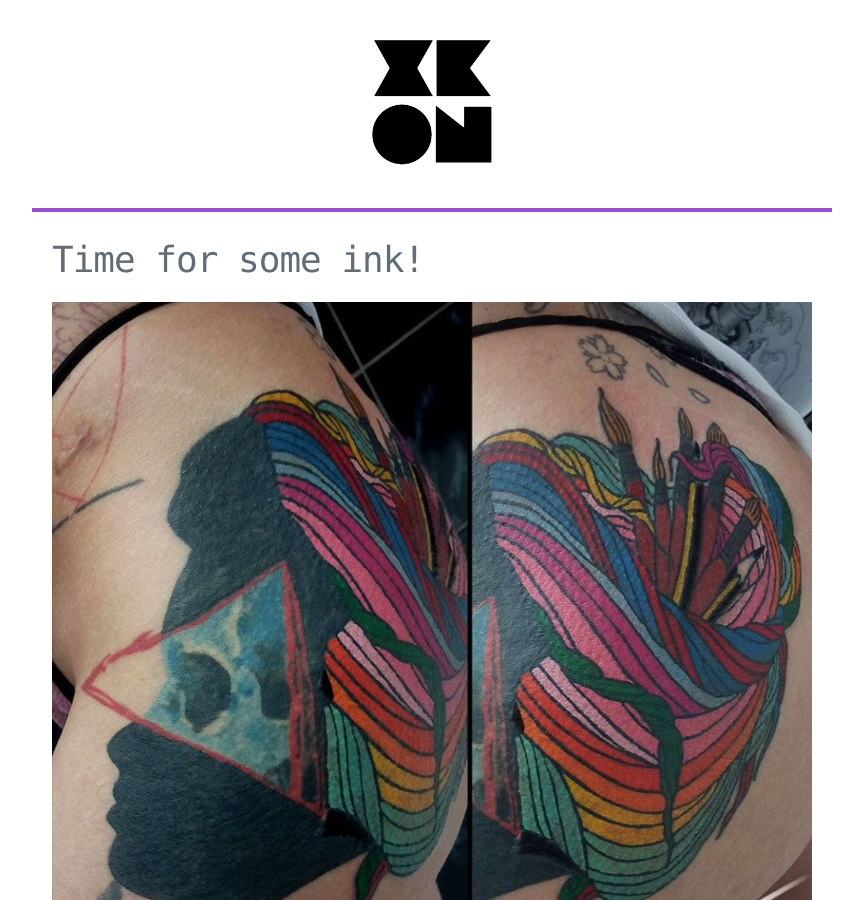
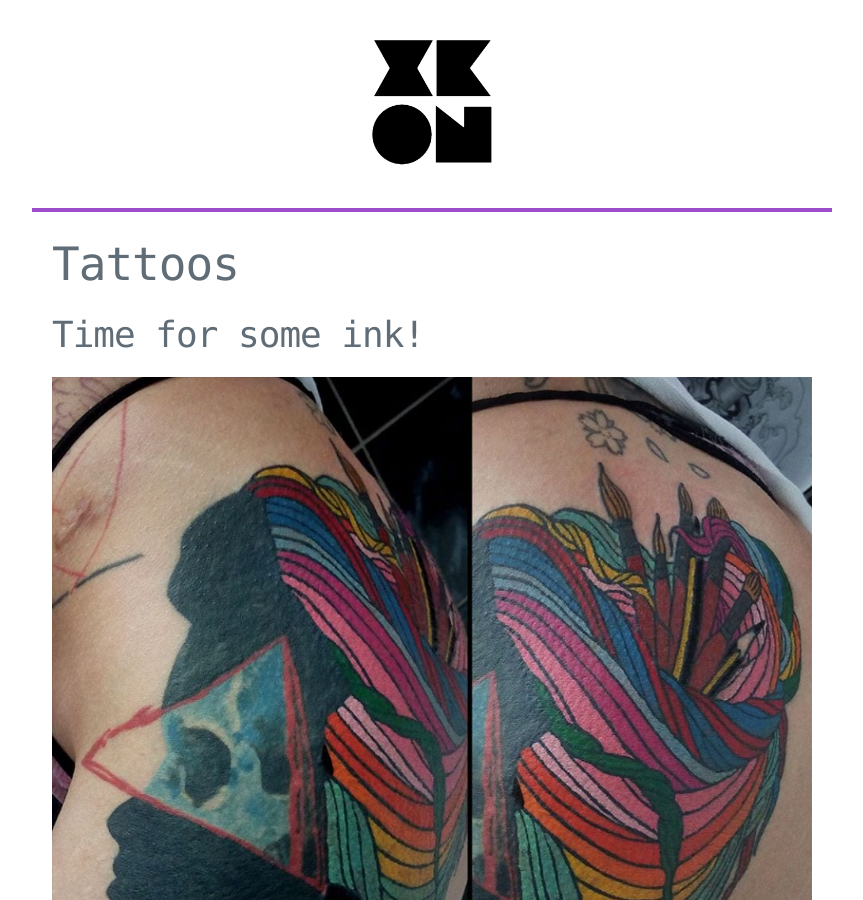
Before and after one commit to mrxkon/mrxkon.github.io, a Jekyll site: the page built from tattoos.html, in a window 1280 px wide and 900 px high. Shown: the whole window, without its empty margins (208-1071 px from the left). Built offline with Jekyll 4.4.1, drawn with Linux system fonts in a browser that asks for light colours.

Commit message:
Update tattoos.html

```diff
--- a/tattoos.html
+++ b/tattoos.html
@@ -5,8 +5,9 @@ permalink: /tattoos/
 description: A collection of tattoos that I&#039;ve created and applied over the years.
 body_class: tattoos
 ---
-<div id="content" class="content">
-	<div class="container pt-10">
+<section class="tattoos">
+	<div class="container">
+		<h1>Tattoos</h1>
 		<h2>Time for some ink!</h2>
 		<div class="tattoo-gallery">
 			{% for i in (1..32) %}
@@ -14,4 +15,4 @@ body_class: tattoos
 			{% endfor %}
 		</div>
 	</div>
-</div>
+</section>
```
